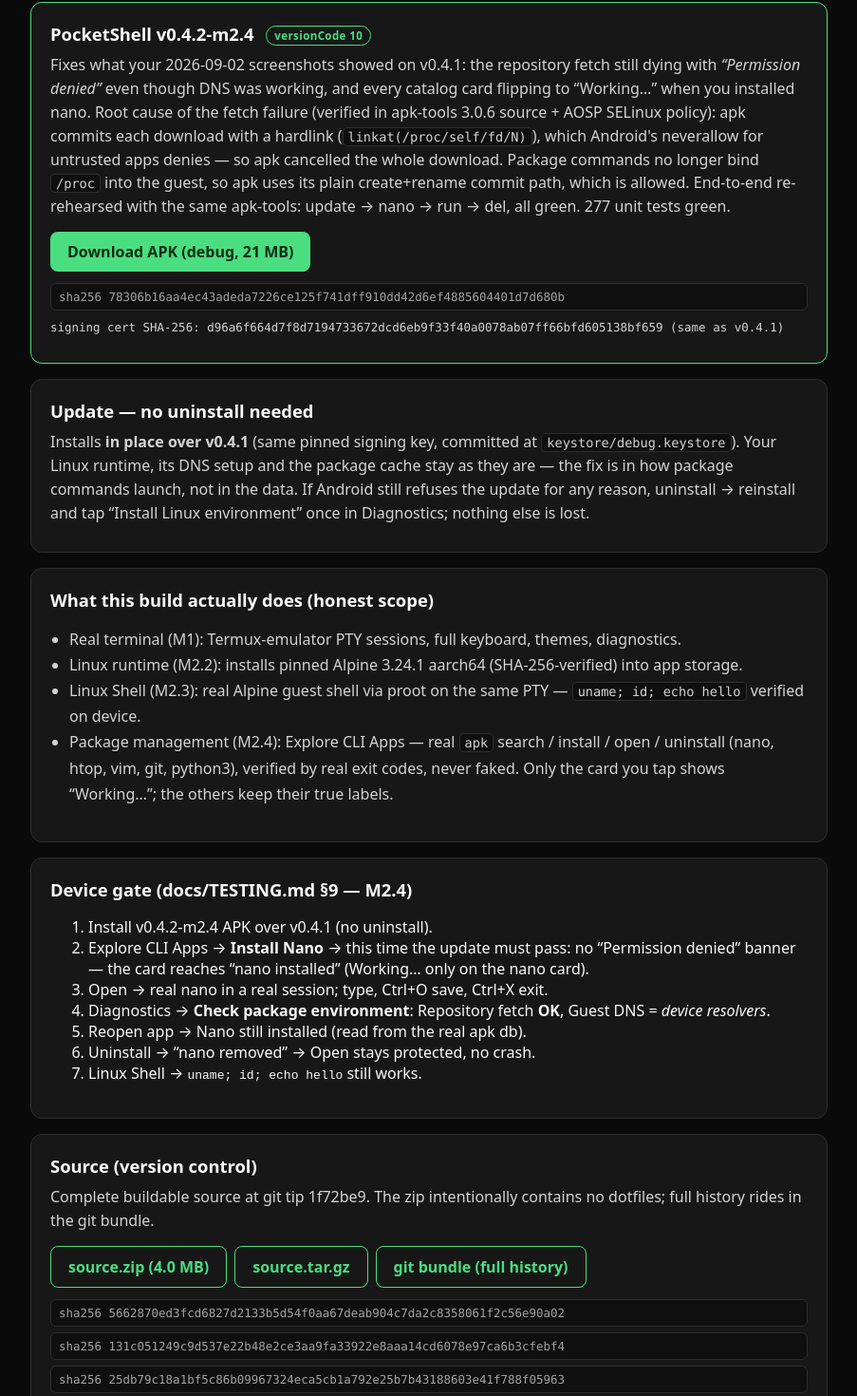
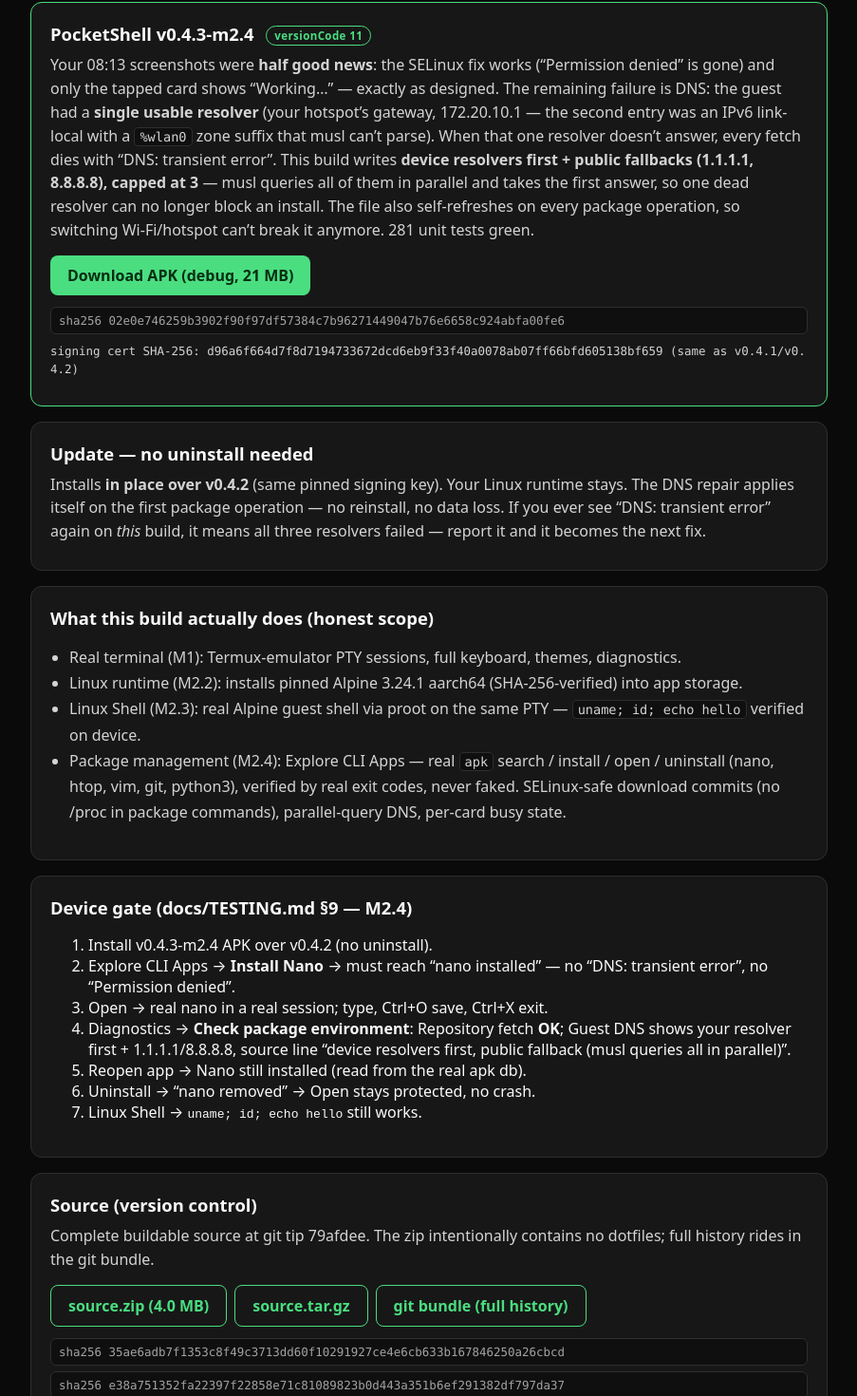
Before and after one commit to Taha-Raees/pocketshell, a Next.js app: page / in a window 1280 px wide. Shown: the part 157-1627 px from the top of the page at 95% size, without its empty margins (188-1091 px from the left). Built offline with nearby package versions, Linux system fonts and the light colour scheme.

Commit message:
web + worklog: v0.4.3 delivery page (tip 79afdee, new hashes, combined-DNS explanation, §9 gate), Task 20 record

```diff
--- a/app/page.tsx
+++ b/app/page.tsx
@@ -1,11 +1,11 @@
-const VERSION = "v0.4.2-m2.4";
-const TIP = "1f72be9";
+const VERSION = "v0.4.3-m2.4";
+const TIP = "79afdee";
 
 const HASHES = {
-  apk: "78306b16aa4ec43adeda7226ce125f741dff910dd42d6ef4885604401d7d680b",
-  zip: "5662870ed3fcd6827d2133b5d54f0aa67deab904c7da2c8358061f2c56e90a02",
-  tgz: "131c051249c9d537e22b48e2ce3aa9fa33922e8aaa14cd6078e97ca6b3cfebf4",
-  bundle: "25db79c18a1bf5c86b09967324eca5cb1a792e25b7b43188603e41f788f05963",
+  apk: "02e0e746259b3902f90f97df57384c7b96271449047b76e6658c924abfa00fe6",
+  zip: "35ae6adb7f1353c8f49c3713dd60f10291927ce4e6cb633b167846250a26cbcd",
+  tgz: "e38a751352fa22397f22858e71c81089823b0d443a351b6ef291382df797da37",
+  bundle: "39d69f165d18fa3b5cac7b6af2bcb4bb996abc852259a6d50a6b6cb175d7fd17",
 };
 
 function Sha({ text }: { text: string }) {
@@ -26,41 +26,40 @@
 
       <div className="card primary">
         <h2>
-          PocketShell {VERSION} <span className="badge">versionCode 10</span>
+          PocketShell {VERSION} <span className="badge">versionCode 11</span>
         </h2>
         <p>
-          Fixes what your 2026-09-02 screenshots showed on v0.4.1: the
-          repository fetch still dying with <i>“Permission denied”</i> even
-          though DNS was working, and every catalog card flipping to
-          “Working…” when you installed nano. Root cause of the fetch failure
-          (verified in apk-tools 3.0.6 source + AOSP SELinux policy): apk
-          commits each download with a hardlink (
-          <code>linkat(/proc/self/fd/N)</code>), which Android&apos;s
-          neverallow for untrusted apps denies — so apk cancelled the whole
-          download. Package commands no longer bind <code>/proc</code> into
-          the guest, so apk uses its plain create+rename commit path, which is
-          allowed. End-to-end re-rehearsed with the same apk-tools: update →
-          nano → run → del, all green. 277 unit tests green.
+          Your 08:13 screenshots were <b>half good news</b>: the SELinux fix
+          works (“Permission denied” is gone) and only the tapped card shows
+          “Working…” — exactly as designed. The remaining failure is DNS: the
+          guest had a <b>single usable resolver</b> (your hotspot’s gateway,
+          172.20.10.1 — the second entry was an IPv6 link-local with a{" "}
+          <code>%wlan0</code> zone suffix that musl can’t parse). When that
+          one resolver doesn’t answer, every fetch dies with “DNS: transient
+          error”. This build writes <b>device resolvers first + public
+          fallbacks (1.1.1.1, 8.8.8.8), capped at 3</b> — musl queries all of
+          them in parallel and takes the first answer, so one dead resolver
+          can no longer block an install. The file also self-refreshes on
+          every package operation, so switching Wi‑Fi/hotspot can’t break it
+          anymore. 281 unit tests green.
         </p>
-        <a className="btn" href="/PocketShell-v0.4.2-m2.4-debug.apk">
+        <a className="btn" href="/PocketShell-v0.4.3-m2.4-debug.apk">
           Download APK (debug, 21 MB)
         </a>
         <Sha text={HASHES.apk} />
         <p className="mono" style={{ border: "none", background: "transparent", padding: 0 }}>
-          signing cert SHA-256: d96a6f664d7f8d7194733672dcd6eb9f33f40a0078ab07ff66bfd605138bf659 (same as v0.4.1)
+          signing cert SHA-256: d96a6f664d7f8d7194733672dcd6eb9f33f40a0078ab07ff66bfd605138bf659 (same as v0.4.1/v0.4.2)
         </p>
       </div>
 
       <div className="card">
         <h2>Update — no uninstall needed</h2>
         <p>
-          Installs <b>in place over v0.4.1</b> (same pinned signing key,
-          committed at <code>keystore/debug.keystore</code>). Your Linux
-          runtime, its DNS setup and the package cache stay as they are — the
-          fix is in how package commands launch, not in the data. If Android
-          still refuses the update for any reason, uninstall → reinstall and
-          tap “Install Linux environment” once in Diagnostics; nothing else
-          is lost.
+          Installs <b>in place over v0.4.2</b> (same pinned signing key). Your
+          Linux runtime stays. The DNS repair applies itself on the first
+          package operation — no reinstall, no data loss. If you ever see
+          “DNS: transient error” again on <i>this</i> build, it means all
+          three resolvers failed — report it and it becomes the next fix.
         </p>
       </div>
 
@@ -82,8 +81,9 @@
           <li>
             Package management (M2.4): Explore CLI Apps — real <code>apk</code>{" "}
             search / install / open / uninstall (nano, htop, vim, git,
-            python3), verified by real exit codes, never faked. Only the card
-            you tap shows “Working…”; the others keep their true labels.
+            python3), verified by real exit codes, never faked. SELinux-safe
+            download commits (no /proc in package commands), parallel-query
+            DNS, per-card busy state.
           </li>
         </ul>
       </div>
@@ -91,11 +91,10 @@
       <div className="card">
         <h2>Device gate (docs/TESTING.md §9 — M2.4)</h2>
         <ol className="steps">
-          <li>Install {VERSION} APK over v0.4.1 (no uninstall).</li>
+          <li>Install {VERSION} APK over v0.4.2 (no uninstall).</li>
           <li>
-            Explore CLI Apps → <b>Install Nano</b> → this time the update
-            must pass: no “Permission denied” banner — the card reaches
-            “nano installed” (Working… only on the nano card).
+            Explore CLI Apps → <b>Install Nano</b> → must reach “nano
+            installed” — no “DNS: transient error”, no “Permission denied”.
           </li>
           <li>
             Open → real nano in a real session; type, Ctrl+O save, Ctrl+X
@@ -103,7 +102,9 @@
           </li>
           <li>
             Diagnostics → <b>Check package environment</b>: Repository fetch{" "}
-            <b>OK</b>, Guest DNS = <i>device resolvers</i>.
+            <b>OK</b>; Guest DNS shows your resolver first + 1.1.1.1/8.8.8.8,
+            source line “device resolvers first, public fallback (musl
+            queries all in parallel)”.
           </li>
           <li>Reopen app → Nano still installed (read from the real apk db).</li>
           <li>Uninstall → “nano removed” → Open stays protected, no crash.</li>
@@ -117,10 +118,10 @@
           Complete buildable source at git tip {TIP}. The zip intentionally
           contains no dotfiles; full history rides in the git bundle.
         </p>
-        <a className="btn secondary" href="/PocketShell-v0.4.2-m2.4-source.zip">
+        <a className="btn secondary" href="/PocketShell-v0.4.3-m2.4-source.zip">
           source.zip (4.0 MB)
         </a>
-        <a className="btn secondary" href="/PocketShell-v0.4.2-m2.4-source.tar.gz">
+        <a className="btn secondary" href="/PocketShell-v0.4.3-m2.4-source.tar.gz">
           source.tar.gz
         </a>
         <a className="btn secondary" href="/pocketshell-m2.gitbundle">
@@ -139,9 +140,9 @@
       <footer>
         Milestones: M0–M1.3 terminal · M2.2 runtime install · M2.3 Linux shell
         (device-verified) · M2.4 package layer (this build — needs your device
-        gate). v0.4.1 and earlier are withdrawn (apk fetch was SELinux-blocked;
-        see CHANGELOG 0.4.2). Next: M2.5 CLI app cards on Home after the §9
-        gate passes.
+        gate). v0.4.2 and earlier are withdrawn (see CHANGELOG 0.4.2/0.4.3 for
+        the confirmed fixes they shipped). Next: M2.5 CLI app cards on Home
+        after the §9 gate passes.
       </footer>
     </main>
   );
```
Also changed, not shown: download/README.md, 1 other file (tests, documents, lock files or other folders).
